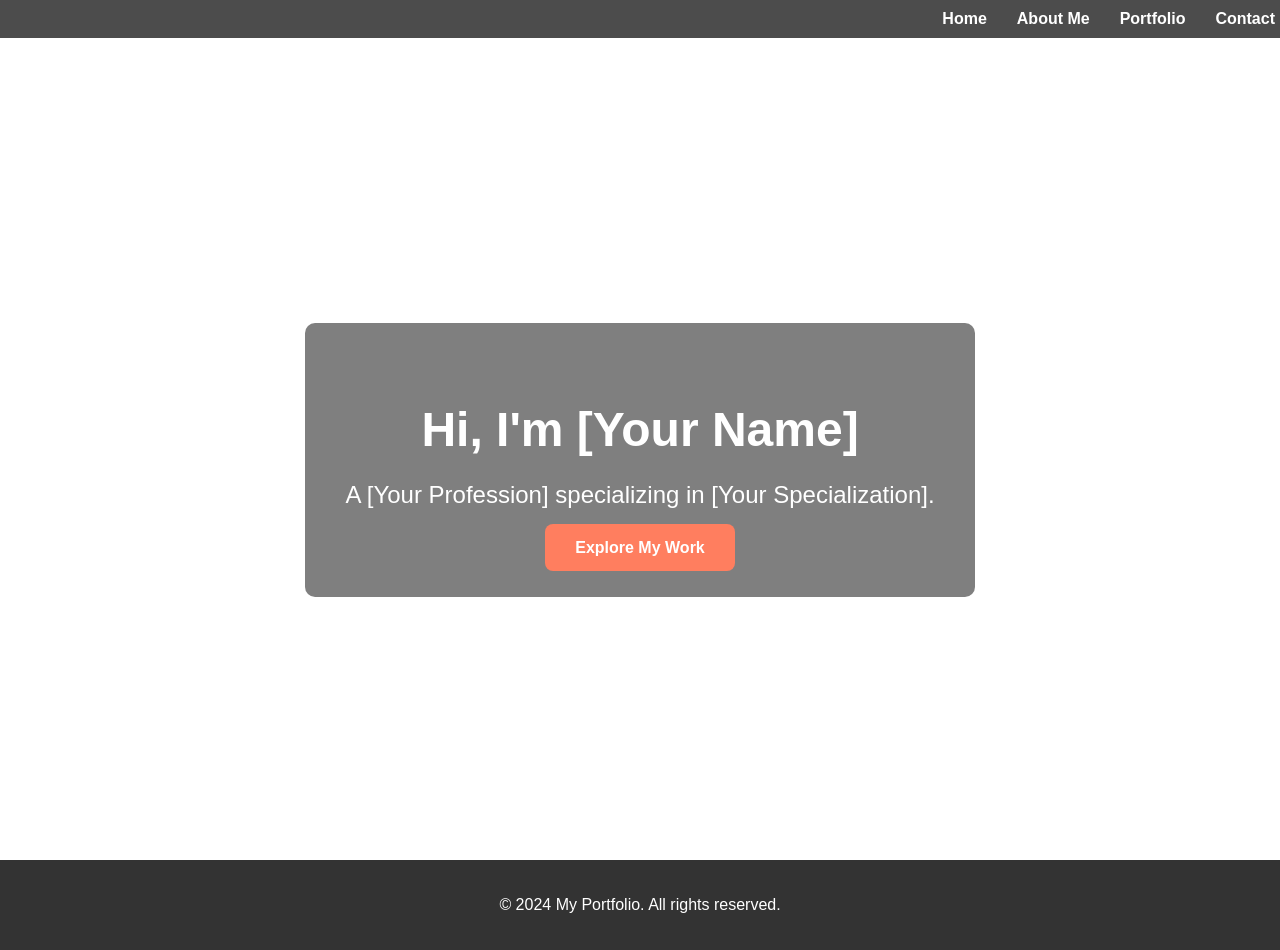
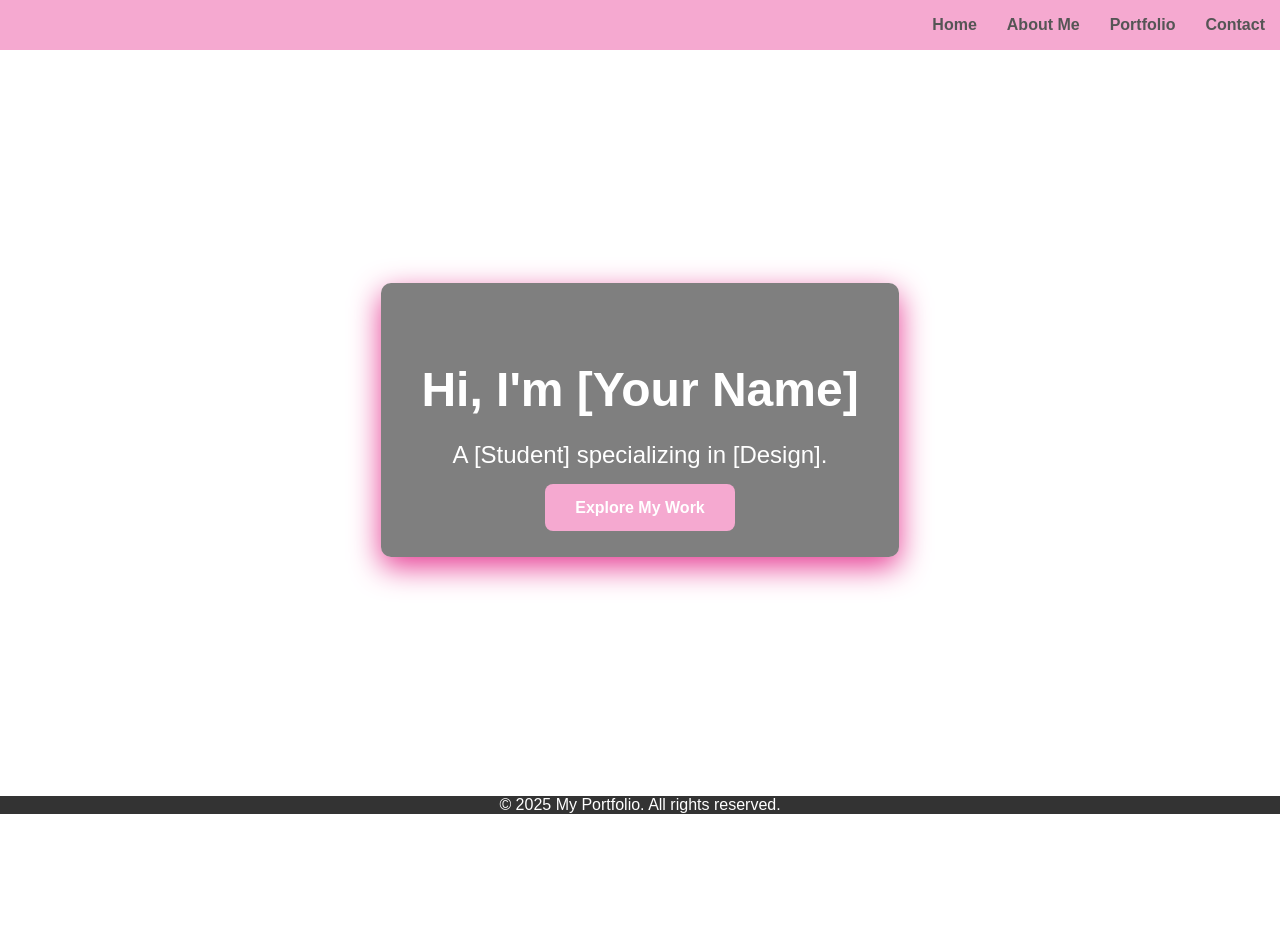
Before and after one commit to qlalaine/qlalaine.github.io, a plain HTML site: page index.html in a window 1280 px wide. After the commit the page ends 830 px from the top, so only its background shows below. Drawn offline with Linux system fonts and the light colour scheme.

Commit message:
HTML Updates for animation effects and directory creation.
Co-authored-by: Quen <qlalaine@users.noreply.github.com>

```diff
--- a/index.html
+++ b/index.html
@@ -1,11 +1,10 @@
 <!DOCTYPE html>
 <html lang="en">
-
 <head>
     <meta charset="UTF-8">
     <meta name="viewport" content="width=device-width, initial-scale=1.0">
     <title>₊˚⊹♡⊹˚₊</title>
-    <meta name="quen's personal blog">
+    <meta name="quen's personal website">
     <link rel="stylesheet" href="style.css">
     <link rel="apple-touch-icon" sizes="180x180" href="files/favicon_io/apple-touch-icon.png">
     <link rel="icon" type="image/png" sizes="32x32" href="files/favicon_io/favicon-32x32.png">
@@ -20,9 +19,9 @@
         <nav>
             <ul>
                 <li><a href="home.html">Home</a></li>
-                <li><a href="#about">About Me</a></li>
-                <li><a href="#portfolio">Portfolio</a></li>
-                <li><a href="#contact">Contact</a></li>
+                <li><a href="home.html#about">About Me</a></li>
+                <li><a href="home.html#portfolio">Portfolio</a></li>
+                <li><a href="home.html#contact">Contact</a></li>
             </ul>
         </nav>
     </header>
@@ -30,18 +29,16 @@
     <main>
         <!-- Home Section -->
         <section id="home" class="hero">
-            <div class="overlay">
+            <div class="overlay slide">
                 <h1>Hi, I'm [Your Name]</h1>
-                <p>A [Your Profession] specializing in [Your Specialization].</p>
+                <p>A [Student] specializing in [Design].</p>
                 <a href="#portfolio" class="btn">Explore My Work</a>
             </div>
         </section>
     </main>
-
     <footer>
-        <p>&copy; 2024 My Portfolio. All rights reserved.</p>
+        <p>&copy; 2025 My Portfolio. All rights reserved.</p>
     </footer>
-
     <script src="script.js"></script>
 </body>
 
--- a/style.css
+++ b/style.css
@@ -1,17 +1,41 @@
+
+
+/*Slide In keyframe animation for onload animations*/
+@keyframes slide {
+    0%{
+        transform: translateX(3250px);
+        opacity: 0;
+        scale:0;
+    }
+    50%{
+        opacity: 0;
+    }
+    100%{
+        transform: translateX(0px);
+        opacity: 1;
+        scale:1;
+    }
+}
+
+.slide{
+    animation: slide 1.3s linear;
+    transition: ease-in-out transform;
+}
+
 /* General Styles */
 body {
     font-family: 'Arial', sans-serif;
     margin: 0;
     padding: 0;
-    box-sizing: border-box;
+    overflow-x: hidden;
 }
 
 header {
     position: fixed;
     width: 100%;
     top: 0;
-    background-color: rgba(0, 0, 0, 0.7);
-    padding: 10px;
+    background-color: #F5A9D0;
+    padding: 1em 0;
     z-index: 1000;
 }
 
@@ -28,7 +52,8 @@ header nav ul li {
 }
 
 header nav ul li a {
-    color: #fff;
+
+    color: #555;
     text-decoration: none;
     font-weight: bold;
     transition: color 0.3s ease;
@@ -44,7 +69,7 @@ main {
 
 /* Hero Section */
 .hero {
-    height: 100vh;
+    height: 90vh;
     background-image: url('background.jpg'); /* Add your background image */
     background-size: cover;
     background-position: center;
@@ -60,6 +85,7 @@ main {
     background-color: rgba(0, 0, 0, 0.5);
     padding: 40px;
     border-radius: 10px;
+    box-shadow: 0px 10px 30px #e63b93;
 }
 
 .hero h1 {
@@ -74,20 +100,22 @@ main {
 
 .hero .btn {
     padding: 15px 30px;
-    background-color: #ff7e5f;
+    background-color: #F5A9D0;
     color: #fff;
     border: none;
     border-radius: 8px;
     cursor: pointer;
     text-decoration: none;
     font-weight: bold;
-    transition: background-color 0.3s ease;
+    transition: background-color .8s ease, padding .5s ease-in-out, font-size .6s ease-in-out;
+
 }
 
 .hero .btn:hover {
-    background-color: #feb47b;
+    background-color: #e63b93;
+    padding: 20px 50px;
+    font-size: 1.1em;
 }
-
 /* About Me Section */
 .about {
     padding: 60px 20px;
@@ -176,7 +204,6 @@ main {
 /* Footer */
 footer {
     text-align: center;
-    padding: 20px 0;
     background-color: #333;
     color: #fff;
 }
```
Also changed, not shown: home.html (+0 -7 lines).
